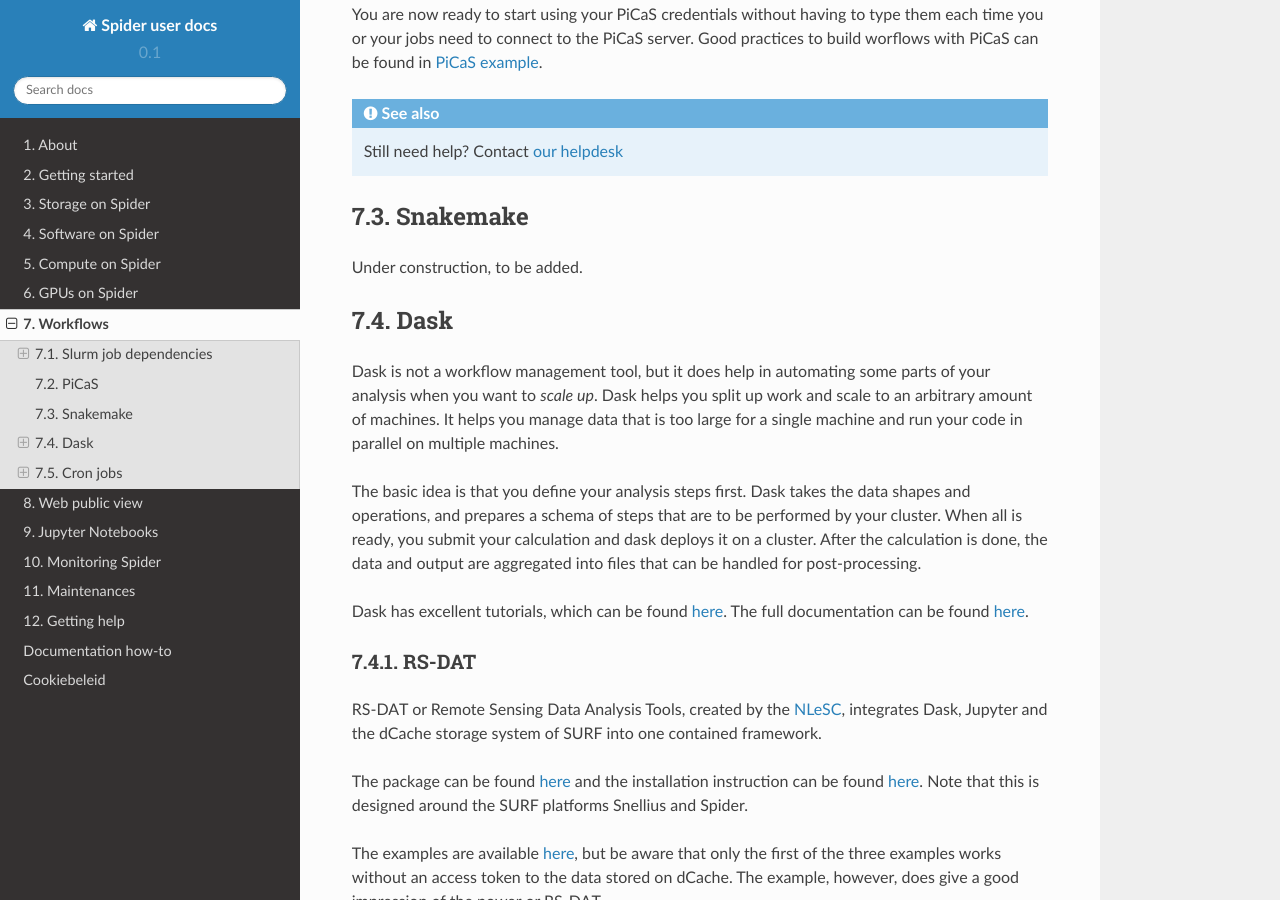
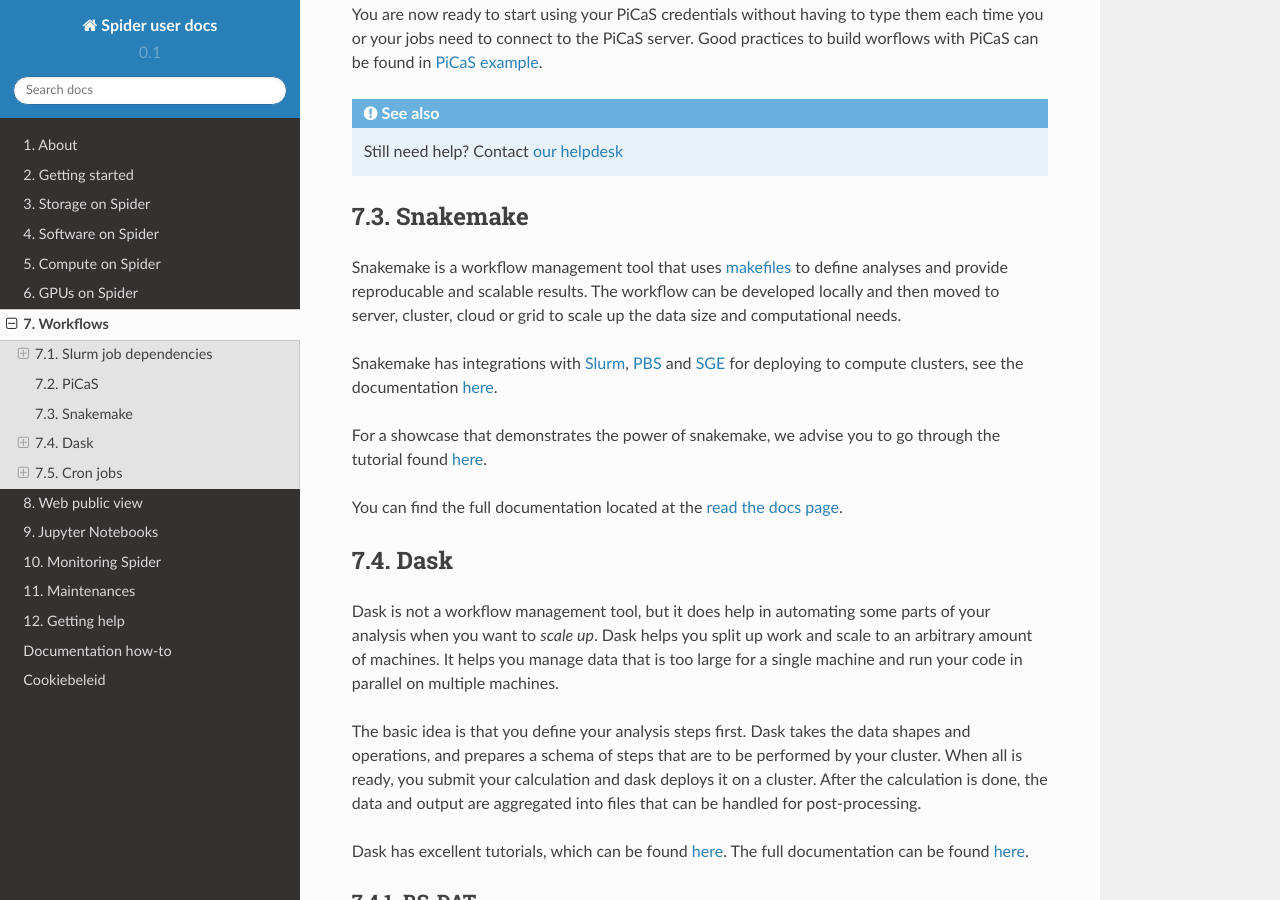
Before and after one commit to sara-nl/spiderdocs, a Sphinx documentation site: the page built from source/Pages/workflows.rst, in a window 1280 px wide and 900 px high, scrolled down 4236 px. Built offline with Sphinx 7.4.7 and the Read the Docs theme 2.0.0, drawn with Linux system fonts in a browser that asks for light colours.

Commit message:
Add snakemake to workflows

```diff
--- a/source/Pages/workflows.rst
+++ b/source/Pages/workflows.rst
@@ -213,7 +213,14 @@ Good practices to build worflows with PiCaS can be found in `PiCaS example`_.
 Snakemake
 =========
 
-Under construction, to be added.
+Snakemake is a workflow management tool that uses `makefiles <https://en.wikipedia.org/wiki/Make_(software)>`_ to define analyses and provide reproducable and scalable results. The workflow can be developed locally and then moved to server, cluster, cloud or grid to scale up the data size and computational needs.
+
+Snakemake has integrations with `Slurm <https://slurm.schedmd.com/>`_, `PBS <https://adaptivecomputing.com/cherry-services/torque-resource-manager/>`_ and `SGE <https://en.wikipedia.org/wiki/Oracle_Grid_Engine>`_ for deploying to compute clusters, see the documentation `here <https://snakemake.readthedocs.io/en/stable/executing/cluster.html>`_.
+
+For a showcase that demonstrates the power of snakemake, we advise you to go through the tutorial found `here <https://snakemake.readthedocs.io/en/stable/tutorial/tutorial.html>`_.
+
+You can find the full documentation located at the `read the docs page <https://snakemake.readthedocs.io/en/stable/index.html>`_.
+
 
 .. _dask-on-spider:
 
```
